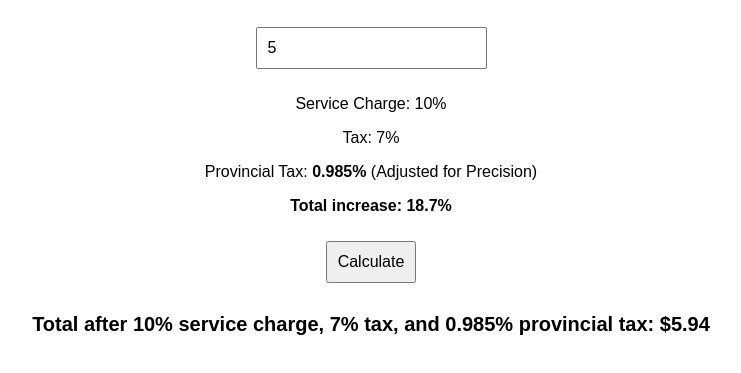
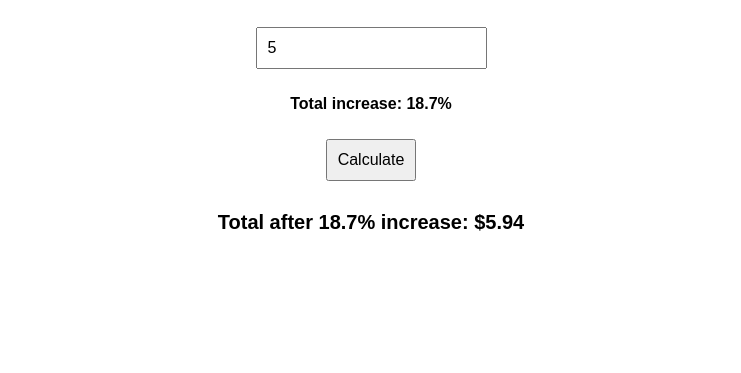
Before and after one commit to gleebot/rates, a plain HTML site: page index.html in a window 1280 px wide. Both pictures are taken after typing "5" into the empty fields and a click on the button "Calculate". Shown: the part 81-454 px from the top of the page, without its empty margins (269-1010 px from the left). Drawn offline with Linux system fonts and the light colour scheme.

Commit message:
Update index.html

```diff
--- a/index.html
+++ b/index.html
@@ -13,9 +13,6 @@
 <body>
 <h2>Tax & Service Charge Calculator</h2>
 <input type="number" id="rate" placeholder="Enter rate amount" step="0.01">
-<p>Service Charge: 10%</p>
-<p>Tax: 7%</p>
-<p>Provincial Tax: <strong>0.985%</strong> (Adjusted for Precision)</p>
 <p><strong>Total increase: 18.7%</strong></p>
 <button onclick="calculateTotal()">Calculate</button>
 <p id="result"></p>
@@ -29,19 +26,13 @@ function calculateTotal() {
         return;
     }
 
-    // Step 1: Apply service charge (10%)
-    let serviceCharge = rate * 0.10;
-    let subtotal = rate + serviceCharge;
+    // Use a fixed multiplier of 1.187 to ensure exactly 18.7% increase
+    let total = rate * 1.187;
 
-    // Step 2: Apply adjusted taxes (7% VAT + 0.985% Provincial Tax)
-    let tax = subtotal * 0.07;
-    let provincialTax = subtotal * 0.00985; // Adjusted to ensure exactly 18.7% increase
+    // Round to 2 decimal places to avoid floating-point errors
+    total = Math.round(total * 100) / 100;
 
-    // Step 3: Calculate final total and round correctly
-    let total = subtotal + tax + provincialTax;
-    total = Math.round(total * 100) / 100; // Final rounding to 2 decimal places
-
-    document.getElementById('result').innerText = `Total after 10% service charge, 7% tax, and 0.985% provincial tax: $${total.toFixed(2)}`;
+    document.getElementById('result').innerText = `Total after 18.7% increase: $${total.toFixed(2)}`;
 }
 </script>
 </body>
```
